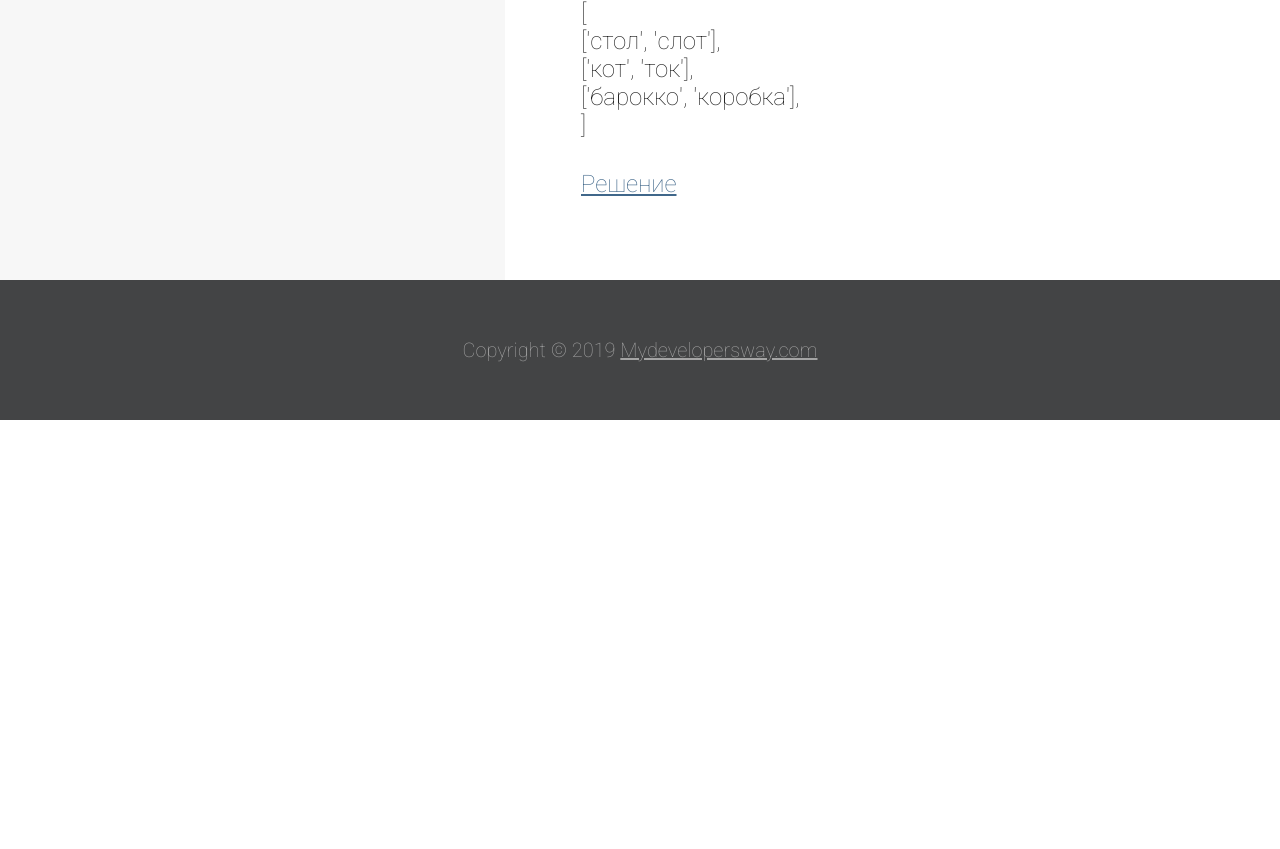
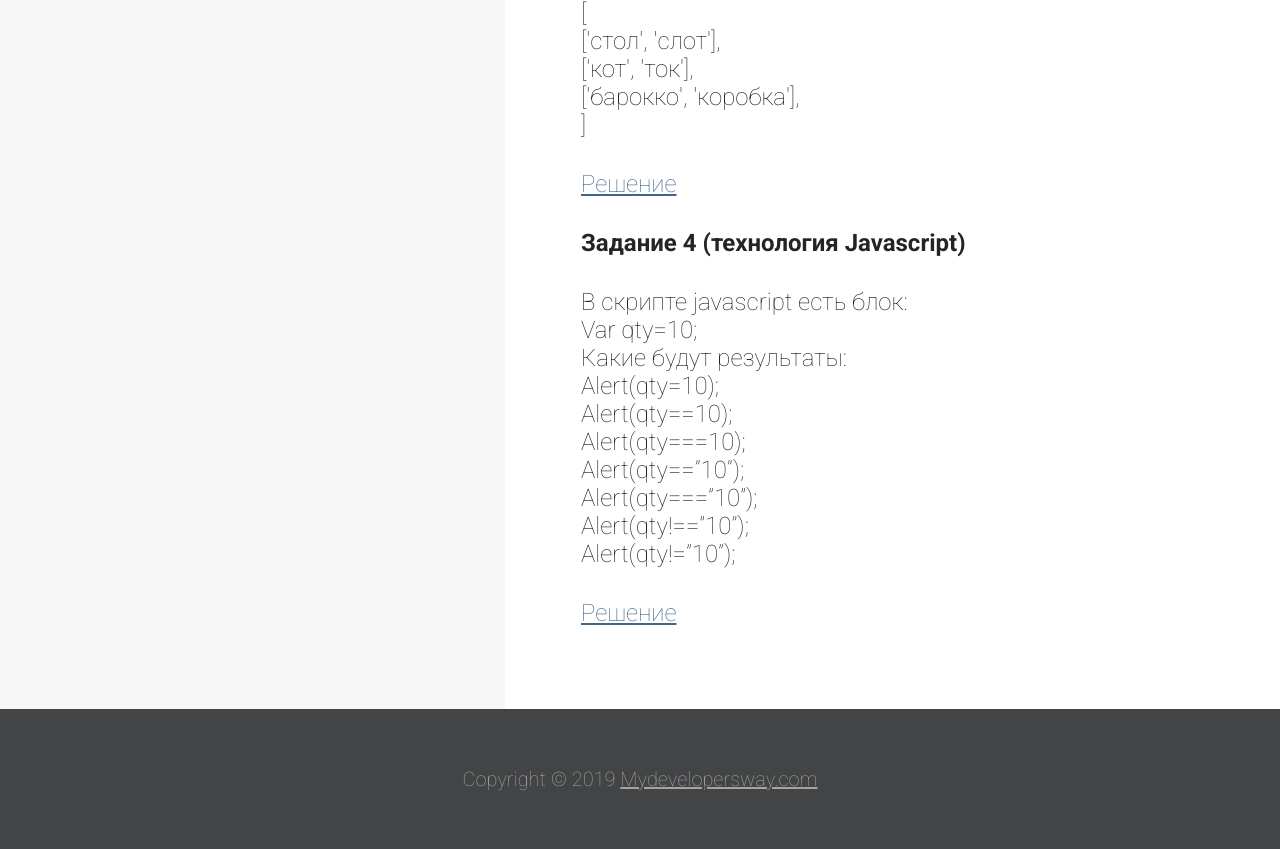
Before and after one commit to drfoxg/For-Ingate-PHP-JS, a PHP site: page /ingate1-3/ in a window 1280 px wide. Shown: the part 1087-1936 px from the top of the page. Before the commit the page ends 1507 px from the top, so only its background shows below. Run offline with PHP 8.4, Linux system fonts and the light colour scheme; some libraries are stand-ins or nearby versions.

Commit message:
add: две js функции в новом контроллере

```diff
--- a/app/views/main_view.php
+++ b/app/views/main_view.php
@@ -24,3 +24,15 @@
 ]<br>
 </p>
 <p><a href="job3">Решениe</a></p>
+<p><strong>Задание 4 (технология Javascript)</strong></p>
+<p>В скрипте javascript есть блок:<br>
+Var qty=10;<br>
+Какие будут результаты:<br>
+Alert(qty=10);<br>
+Alert(qty==10);<br>
+Alert(qty===10);<br>
+Alert(qty==”10”);<br>
+Alert(qty===”10”);<br>
+Alert(qty!==”10”);<br>
+Alert(qty!=”10”);<br></p>
+<p><a href="job4">Решениe</a></p>
```
Also changed, not shown: app/controllers/controller_job4.php (added, +10 -0 lines), app/views/job4_view.php (added, +37 -0 lines), js/job4.js (added, +24 -0 lines).
